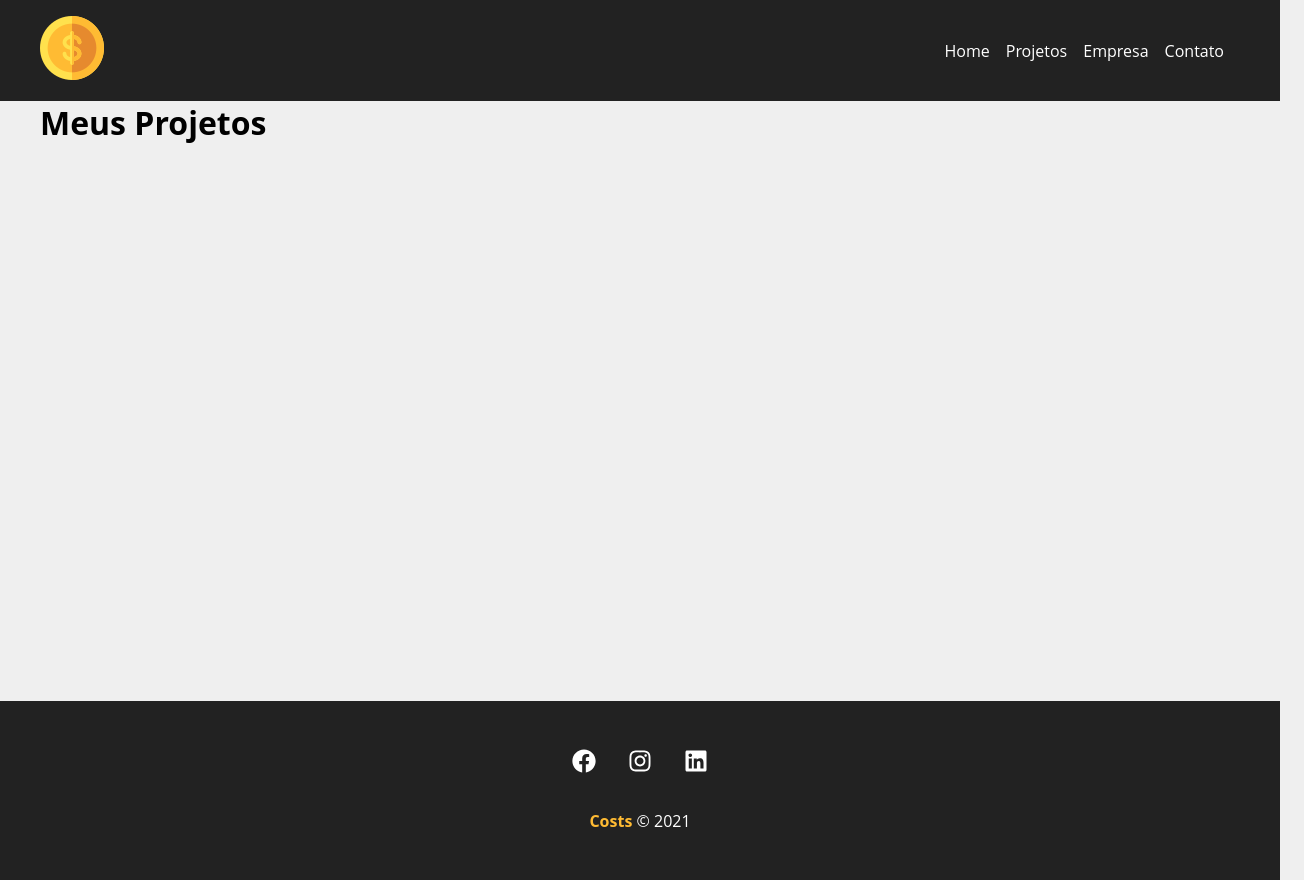
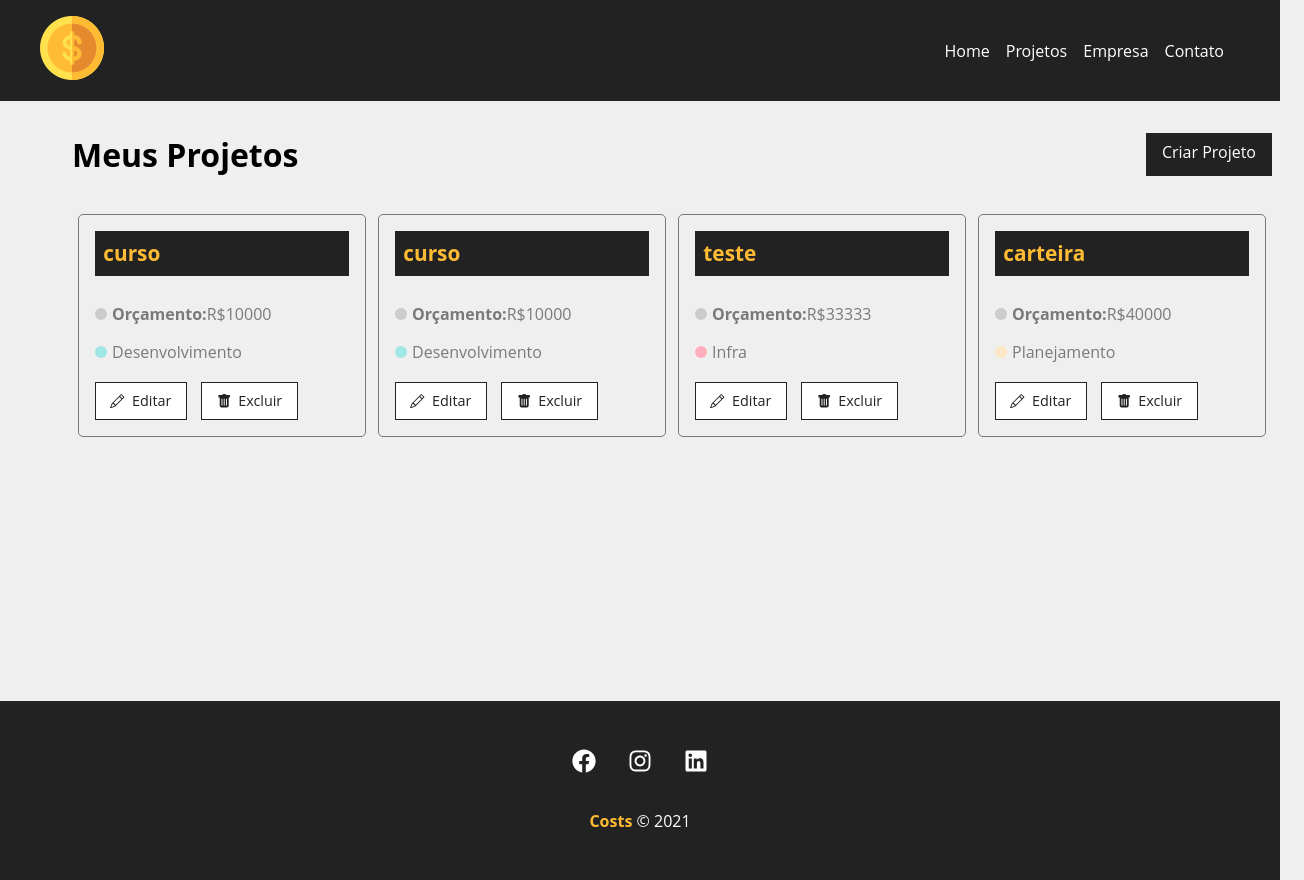
Before and after one commit to LibReact/sistema, a React (Vite) app: page /projects in a window 1280 px wide. Shown: the whole page, 1304 px wide, since content can reach past the window. Built offline with nearby package versions, Linux system fonts and the light colour scheme; data requests are answered from the project's data file.

Commit message:
Recuperando projeto do arquivo json | nossa base de dados fake

```diff
--- a/db.json
+++ b/db.json
@@ -32,6 +32,17 @@
       "cost": 0,
       "services": [],
       "id": 3
+    },
+    {
+      "name": "carteira",
+      "budget": "40000",
+      "category": {
+        "id": "4",
+        "name": "Planejamento"
+      },
+      "cost": 0,
+      "services": [],
+      "id": 4
     }
   ],
   "categories": [
--- a/src/components/pages/Projects.jsx
+++ b/src/components/pages/Projects.jsx
@@ -1,7 +1,14 @@
 import { useLocation } from "react-router-dom"
+import Container from "../layout/Container"
+import LinkButton from "../layout/LinkButton"
 import Message from "../layout/Message"
+import ProjectCard from "../project/ProjectCard"
+import styles from './Projects.module.css'
+import { useState, useEffect } from 'react';
 
 export default function Projects() {
+
+    const [projects, setProjects] = useState([])
 
     const location = useLocation() // Hook para conseguir acessar o history do componente NewProject
     let message = ''
@@ -10,10 +17,33 @@
         message = location.state.message
     }
 
+    useEffect(() => {
+        fetch('http://localhost:5000/projects', {
+            method: 'GET',
+            headers: {
+                'Content-Type': 'application/json',
+            },
+            // A resposta do GET é convertida para JSON
+        }).then((resp) => resp.json())
+            .then((data) => {
+                console.log(data);
+                // Seta os projetos em json no array vazio do useState.
+                setProjects(data);
+            }).catch((err) => console.log(err))
+    }, [])
+
     return (
-        <div>
-            <h1>Meus Projetos</h1>
+        <div className={styles.project_container}>
+            <div className={styles.title_container}>
+                <h1>Meus Projetos</h1>
+                <LinkButton to="/newproject" text="Criar Projeto" />
+            </div>
             {message && <Message type="success" msg={message} />}
+            <Container customClass="start">
+                {projects.length > 0 && projects.map((project) => (
+                    <ProjectCard id={project.id} name={project.name} budget={project.budget} category={project.category.name} key={project.id} />
+                ))}
+            </Container>
         </div>
     )
 }
--- /dev/null
+++ b/src/components/pages/Projects.module.css
@@ -0,0 +1,9 @@
+.project_container {
+    padding: 2em;
+}
+
+.title_container {
+    display: flex;
+    justify-content: space-between;
+    margin-bottom: 2em;
+}
--- /dev/null
+++ b/src/components/project/ProjectCard.jsx
@@ -0,0 +1,24 @@
+import { Link } from 'react-router-dom';
+import styles from './ProjectCard.module.css'
+import { BsPencil, BsFillTrashFill } from 'react-icons/bs';
+
+export default function ProjectCard({ id, name, budget, category, handleRemove }) {
+
+    return (
+        <div className={styles.project_card}>
+            <h4>{name}</h4>
+            <p className={styles.category_text}>
+                <span></span> <b>Orçamento:</b> R${budget}
+            </p>
+            <p className={styles.category_text}>
+                <span className={`${styles[category.toLowerCase()]}`}></span>{category}
+            </p>
+            <div className={styles.project_card_actions}>
+                <Link to="/"><BsPencil /> Editar</Link>
+                <button>
+                    <BsFillTrashFill /> Excluir
+                </button>
+            </div>
+        </div>
+    )
+}
--- /dev/null
+++ b/src/components/project/ProjectCard.module.css
@@ -0,0 +1,87 @@
+.project_card {
+    padding: 1em;
+    border: 1px solid #7a7a7a;
+    border-radius: 5px;
+    width: 24%;
+    margin: 0.5%;
+}
+
+.project_card h4 {
+    background-color: #222;
+    color: #ffbb33;
+    padding: .4em;
+    margin-bottom: 1.3em;
+    font-size: 1.3em;
+}
+
+.project_card p {
+    color: #7a7a7a;
+    margin-bottom: 1em;
+}
+
+.project_card p span {
+    font-weight: bold;
+}
+
+.category_text {
+    display: flex;
+    align-items: center;
+}
+
+.category_text span {
+    display: block;
+    width: 12px;
+    height: 12px;
+    border-radius: 50%;
+    background-color: #ccc;
+    margin-right: 5px;
+}
+
+.category_text .infra {
+    background-color: #FFAEBC;
+}
+
+.category_text .desenvolvimento {
+    background-color: #A0E7E5;
+}
+
+.category_text .design {
+    background-color: #B4F8C8;
+}
+
+.category_text .planejamento {
+    background-color: #FBE7C6;
+}
+
+.project_card_actions {
+    margin-top: 1.2em;
+    display: flex;
+    align-items: center;
+}
+
+.project_card_actions a,
+.project_card_actions button {
+    text-decoration: none;
+    border: none;
+    background-color: #fff;
+    color: #222;
+    font-size: .9em;
+    padding: .6em 1em;
+    margin-right: 1em;
+    cursor: pointer;
+    border: 1px solid #222;
+    display: flex;
+    align-items: center;
+    justify-content: space-between;
+    transition: 0.5;
+}
+
+.project_card_actions svg {
+    margin-right: .5em;
+}
+
+.project_card_actions a:hover,
+.project_card_actions button:hover {
+    background-color: #222;
+    color: #ffbb33;
+}
```
Also changed, not shown: 1 other file (tests, documents, lock files or other folders).
